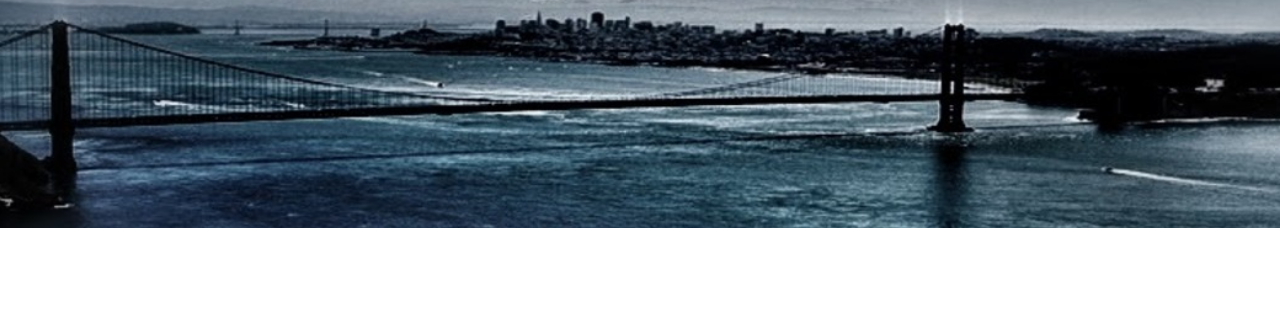
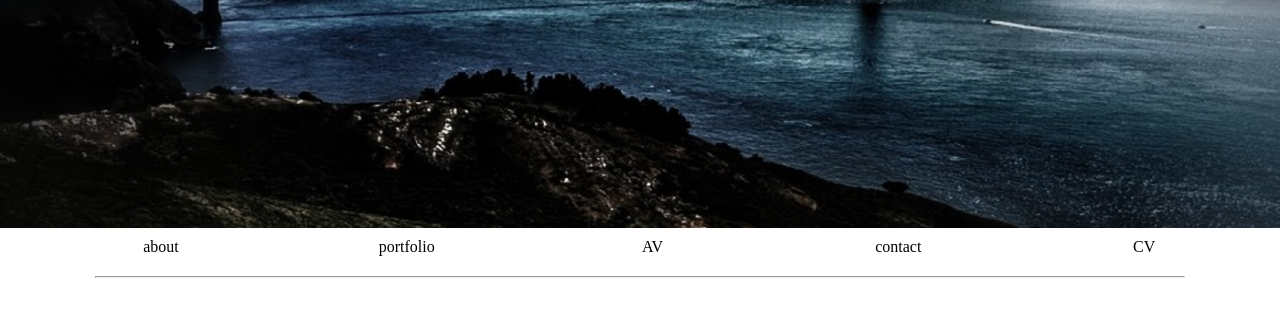
Before and after one commit to avaid96/AVPortfolio, a plain HTML site: page index.html in a window 1280 px wide. Shown: the part 322-638 px from the top of the page. Drawn offline with Linux system fonts and the light colour scheme; a web font is replaced by a local one.

Commit message:
navbar skeleton

```diff
--- a/index.html
+++ b/index.html
@@ -14,11 +14,22 @@
 <head>
 		<title>Avi Vaid</title>
 		<link rel="stylesheet" type="text/css" href="style.css">
-		<link href='http://fonts.googleapis.com/css?family=Stint+Ultra+Expanded' rel='stylesheet' type='text/css'>
+		<link href='http://fonts.googleapis.com/css?family=Stint+Ultra+Expanded' rel='stylesheet' type='text/css'> <!-- avi vaid font -->
+		<script type="text/javascript" src="script.js"></script><!-- scroll -->
 </head>
 
 <body>
 	<div id="splash">
 		<h2>Avi Vaid</h2>
 	</div>
+	<nav id="navbar">
+	<ul class="navelements">
+		<li>about</li>
+		<li>portfolio</li>
+		<li>AV</li>
+		<li>contact</li>
+		<li>CV</li>
+	</ul>
+	</nav>
+	<hr>
 </body>
--- /dev/null
+++ b/script.js
@@ -0,0 +1,3 @@
+$(document).ready(function() {
+  console.log("ready!");
+});
--- a/style.css
+++ b/style.css
@@ -13,4 +13,30 @@
 }
 body{
 	margin: 0px;
+	height: 4000px;
 }
+#navbar {
+	border: 0;
+	background-color: white;
+	margin-bottom: 0;
+    height: 30px;
+    margin-top: 10px;
+}
+.navbar-fixed {
+    top: 0;
+    z-index: 100;
+  position: fixed;
+    width: 100%;
+} /*for scroll*/
+.navelements{
+    margin: 0;
+}
+.navelements li {
+	display: inline-block;
+    margin:0px;
+    width: 19.5%;
+    text-align: center;
+}
+hr{
+	width: 85%;
+}
```
